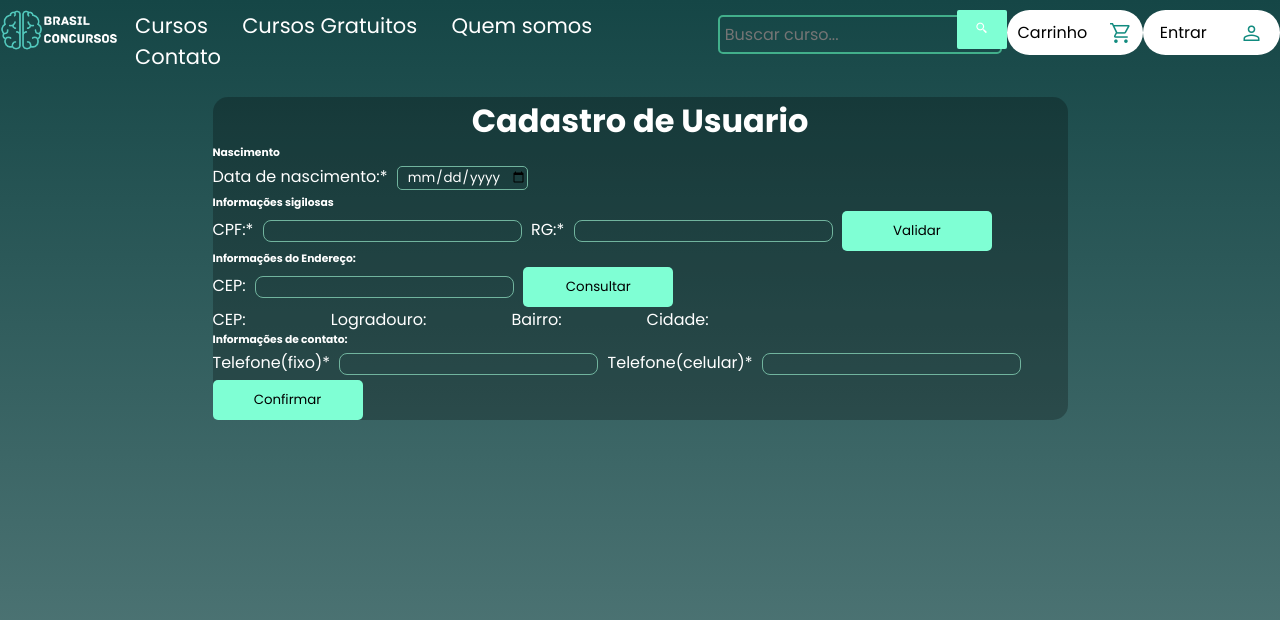
After one commit to andd38/ProjetoTCC, a PHP site: page /php/cadastroaluno.php in a window 1280 px wide. The commit adds this page. Shown: the top 620 px of the page. Run offline with PHP 8.4, Linux system fonts and the light colour scheme.

Commit message:
update aluno.php e cadastro.php -andré
andre 17-26 03/07

Co-Authored-By: MatheusXD1 <108773341+MatheusXD1@users.noreply.github.com>
Co-Authored-By: Eduardo Cunha <130495435+SenpaiDEV04@users.noreply.github.com>

```diff
--- /dev/null
+++ b/css/cadastro.css
@@ -0,0 +1,213 @@
+@charset "utf-8";
+@import url('https://fonts.googleapis.com/css2?family=Poppins:ital,wght@0,100;0,200;0,300;0,400;0,500;0,600;0,700;0,800;0,900;1,100;1,200;1,300;1,400;1,500;1,600;1,700;1,800;1,900&display=swap');
+@import url('https://fonts.googleapis.com/css2?family=Inconsolata:wght@200;300;400;500;600;700;800&display=swap');
+@import url('https://fonts.googleapis.com/css2?family=Work+Sans:ital,wght@0,100;0,200;0,300;0,400;0,500;0,600;0,700;1,100;1,200;1,300;1,400;1,500;1,600&display=swap');
+*{
+    margin: 0px;
+    padding: 0px;
+    font-family: 'Poppins';
+}
+#logo img {
+height: 120px;
+ padding: 0;
+ margin-top:-40px;
+}
+
+ body{
+    background: linear-gradient(to top , rgb(83, 121, 121) 80px,rgb(21, 70, 70));
+    background-attachment: fixed;
+    background-size: cover;
+    background-repeat: no-repeat;
+ }
+ header{
+    margin-top: 10px;
+    display: flex;
+    justify-content: space-around;
+ }
+ nav>a{
+    color: #fff;
+    text-decoration: none;
+    margin: 15px;
+    font-size: 21px;
+    transition: .3s;
+ }
+ nav>a:hover{
+    color: rgb(116, 211, 179);
+ }
+
+.material-symbols-outlined {
+  font-variation-settings:
+  'FILL' 0,
+  'wght' 400,
+  'GRAD' 0,
+  'opsz' 48;
+  color: rgb(17, 139, 127);
+}
+
+
+
+
+button {
+    background-color: aquamarine;
+    outline: none;
+    border: none;
+    border-radius: 5px;
+    height: 40px;
+    width: 60px;
+
+}
+button:hover{
+    background-color: rgb(95, 224, 181);
+}
+#carrinho{
+    border-radius: 25px;
+    display: flex;
+    align-items: center;
+    justify-content: space-around;
+    height: 45px;
+    width: 140px;
+    border: none;
+    background-color: #fff;
+    color: #000000;
+    text-decoration: none;
+}
+#carrinho:hover{
+    background-color: rgb(65, 172, 137);
+    outline: none;
+    border: none;
+    transition: 0.5s;
+}
+#entrar{
+    border-radius: 25px;
+    display: flex;
+    align-items: center;
+    justify-content: space-around;
+    height: 45px;
+    width: 140px;
+    border: none;
+    background-color: #fff;
+    color: #000000;
+}
+#entrar:hover{
+    background-color: rgb(65, 172, 137);
+    outline: none;
+    border: none;
+    transition: 0.5s;
+}
+/* Barra de Pesquisa  */
+.buttonc {
+    position: relative;
+    display: inline-block;
+  }
+
+  .buttonc input[type="text"] {
+    height:25px;
+    width: 270px;
+    border: 2px solid  rgb(66, 175, 139);
+    border-radius: 5px;
+    background-color: transparent;
+    padding: 5px;
+    font-size: 16px;
+    color: aquamarine;
+    text-decoration: none;
+    outline: none;
+    transition: .5s;
+  }
+
+  .buttonc input[type='text']:focus{
+    color: #000000;
+    background-color: #ffffff;
+  }
+
+  .buttonc button {
+    background-color: aquamarine;
+    position: absolute;
+    outline: none;
+    top: 0;
+    right: 0;
+    height: 39px;
+    padding: 5px;
+    border: none;
+    color: #fff;
+    border-radius:2px ;
+    text-decoration: none;
+    transition: 0.5s;
+    width: 50px;
+  }
+
+  .buttonc button:hover {
+    background-color: rgb(44, 134, 104);
+    color: black;
+  }
+
+
+  .buttonc:focus {
+    outline: none;
+    position: absolute;
+    top: 0;
+    right: 0;
+    height: 39px;
+    text-decoration: none;
+    padding: 5px;
+    background-color: green;
+    border: none;
+    color: #ffffff;
+  }
+  main{
+    display: flex;
+    justify-content: center;
+  }
+  .container1{
+    display: flex;
+    flex-direction: column ;
+    justify-content: center;
+    background-color: #00000040;
+    border-radius: 15px;
+    color: #fff;
+    align-items: center;
+    width: 855px;
+
+
+  }
+
+
+.log{
+  display: flex;
+  flex-direction: row;
+  gap: 85px;
+
+}
+  input[type=text]{
+    color: #fff;
+    border-radius: 8px;
+    outline: none;
+    border: 1px solid rgb(113, 180, 158);
+    background-color: transparent;
+    margin: 5px;
+
+  }
+  input[type=tel]{
+
+    border-radius: 8px;
+    outline: none;
+    color: #fff;
+    margin: 5px;
+    border: 1px solid rgb(113, 180, 158);
+    background-color: transparent;
+  }
+  input[type=date]{
+
+    border-radius: 5px;
+    outline: none;
+    border: 1px solid rgb(113, 180, 158);
+    background-color: transparent;
+    margin: 5px;
+    text-align: center;
+    color: #fff;
+  }
+#valida{
+    width: 150px;
+}
+ #enviar{
+    width: 150px;
+ }
--- /dev/null
+++ b/php/cadastroaluno.php
@@ -0,0 +1,99 @@
+<!DOCTYPE html>
+<html lang="pt-br">
+<head>
+    <meta charset="UTF-8">
+    <meta name="viewport" content="width=device-width, initial-scale=1.0">
+    <link href='https://unpkg.com/boxicons@2.1.4/css/boxicons.min.css' rel='stylesheet'>
+    <link rel="stylesheet" href="https://fonts.googleapis.com/css2?family=Material+Symbols+Outlined:opsz,wght,FILL,GRAD@20..48,100..700,0..1,-50..200" />
+    <link rel="stylesheet" href="../css/cadastro.css">
+    <title>Cadastro</title>
+</head>
+<body>
+
+    <header>
+        <div id="logo">
+            <a href="index.html"><img src="../img/logo2pequena.png" alt=""></a>
+        </div>
+        <!-- menu-->
+
+
+        <nav>
+            <a href="Cursos.html">Cursos</a>
+            <a href="CursosGratuitos">Cursos Gratuitos</a>
+            <a href="Quem somos">Quem somos</a>
+            <a href="Contato">Contato</a>
+        </nav>
+        <!--botão pesquisar-->
+        <form action="pesquisar.php" method="post">
+              <div class="buttonc">
+        <input type="text" id="search" placeholder="Buscar curso...">
+        <button type="submit"><i class='bx bx-search-alt-2'></i></button>
+      </div>
+        </form><!--botao do carrinho de compras-->
+
+            <a href="#" id="carrinho">
+                Carrinho
+                <span class="material-symbols-outlined">
+                    shopping_cart
+                    </span>
+                </a>
+      <!--botao de entrar na área do aluno-->
+
+            <a href="/html/login.html" style="text-decoration: none;"
+             id="entrar">Entrar<span class="material-symbols-outlined">
+                    person
+                    </span>
+            </a>
+    </header>
+
+    <main>
+        <div class="container1">
+            <h1>Cadastro de Usuario</h1>
+                <form action="insert.php" method="post" autocomplete="off" class="form">
+                <h6>Nascimento</h6>
+                <label for="dt_nascimento">Data de nascimento:*</label>
+                <input type="date" name="data" id="data dados" required>
+                <br>
+                <h6>Informações sigilosas</h6>
+                <label for="CPF">CPF:*</label>
+                <input type="text" name="cpf" id="cpf dados"  required  maxlength="11"  >
+                <label for="RG">RG:*</label>
+                <input type="text" name="rg" id="rg dado"  required maxlength="7">
+                <button type="button" onclick="validarCPF()" id="valida">Validar</button>
+                <span  id="validar"></span>
+                <br>
+                <h6>Informações do Endereço:</h6>
+
+                    <label for="cep">CEP:</label>
+                    <input type="text" name="cep" id="cep"  required>
+                    <button type="button" onclick="consultarCEP()" id="valida">Consultar</button>
+
+                    <div class="log"><p>CEP: <span id="logradouro"  name="logradouro"></p>
+
+                    <p>Logradouro: <span id="bairro"  name="bairro"></p>
+
+
+                     <p>Bairro: <span id="cidade"  name="cidade"></p>
+
+                    <p>Cidade: <span id="uf"  name="uf"></p></div>
+
+                <h6>Informações de contato:</h6>
+
+                <label for="tefone-fixo">Telefone(fixo)*</label>
+                <input type="tel" id="tel-fix"  name="tel-fix" required>
+                <label for="telefone-celuar">Telefone(celular)*</label>
+                <input type="tel" name="tel-cel"  id="tel-cel">
+                <button type="submit" name="update" class="btn btn-primary" id="enviar">Confirmar</button>
+            </form>
+
+
+        </div>
+
+    </main>
+    <footer>
+
+    </footer>
+    <script src="menu.js"></script>
+    <script src="cep2.js"></script>
+</body>
+</html>
--- /dev/null
+++ b/php/cep2.js
@@ -0,0 +1,75 @@
+function consultarCEP() {
+  var cep = document.getElementById('cep').value;
+  var url = 'https://viacep.com.br/ws/' + cep + '/json/';
+
+  $.ajax({
+    url: url,
+    type: 'GET',
+    dataType: 'json',
+    success: function(data) {
+      if (!data.erro) {
+        document.getElementById('logradouro').textContent = data.logradouro;
+        document.getElementById('bairro').textContent = data.bairro;
+        document.getElementById('cidade').textContent = data.localidade;
+        document.getElementById('uf').textContent = data.uf;
+      } else {
+        alert('CEP não encontrado.');
+      }
+    },
+    error: function() {
+      alert('Ocorreu um erro na consulta do CEP.');
+    }
+  });
+}
+
+  function validarCPF() {
+    let cpf = document.getElementById('cpf').value;
+
+    cpf = cpf.replace(/[^\d]/g, ''); // Remove caracteres não numéricos
+
+    if (cpf.length !== 11) {
+      document.getElementById('validar').innerText = 'CPF inválido';
+
+      return;
+    }
+
+    // Verifica se todos os dígitos são iguais, o que resultaria em um CPF inválido
+    if (/^(\d)\1{10}$/.test(cpf)) {
+      document.getElementById('validar').innerText = 'CPF inválido';
+
+      return;
+    }
+
+    // Calcula o primeiro dígito verificador
+    let soma = 0;
+    for (let i = 0; i < 9; i++) {
+      soma += parseInt(cpf.charAt(i)) * (10 - i);
+    }
+    let resto = soma % 11;
+    let dv1 = (resto < 2) ? 0 : 11 - resto;
+
+    // Calcula o segundo dígito verificador
+    soma = 0;
+    for (let i = 0; i < 10; i++) {
+      soma += parseInt(cpf.charAt(i)) * (11 - i);
+    }
+    resto = soma % 11;
+    let dv2 = (resto < 2) ? 0 : 11 - resto;
+
+     // Verifica se os dígitos verificadores calculados são iguais aos dígitos verificadores do CPF
+     if (dv1 == cpf.charAt(9) && dv2 == cpf.charAt(10)) {
+        document.getElementById('validar').innerText = 'CPF válido';
+      } else {
+        document.getElementById('validar').innerText = 'CPF inválido';
+
+      }
+    }
+
+  // Exemplo de uso:
+  let cpf = '123.456.789-00';
+  if (validarCPF(cpf)) {
+   document.getElementById('validar').innerText = 'CPF valido';
+  } else {
+   document.getElementById('validar').innerText= 'CPF invalido';
+
+  }
```
Also changed, not shown: css/stylealuno.css (line endings or trailing spaces).
